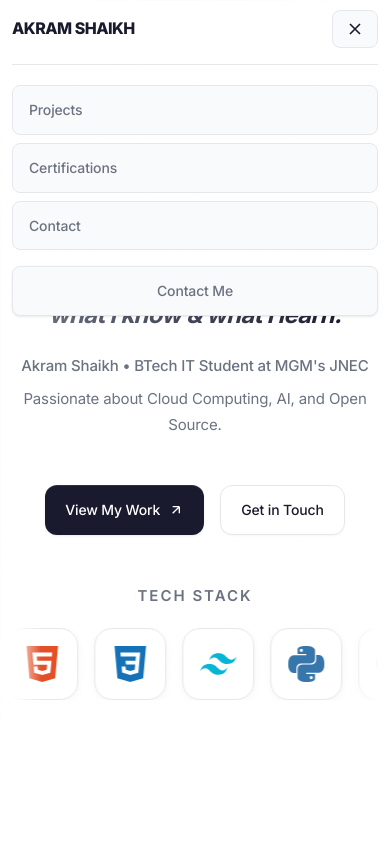
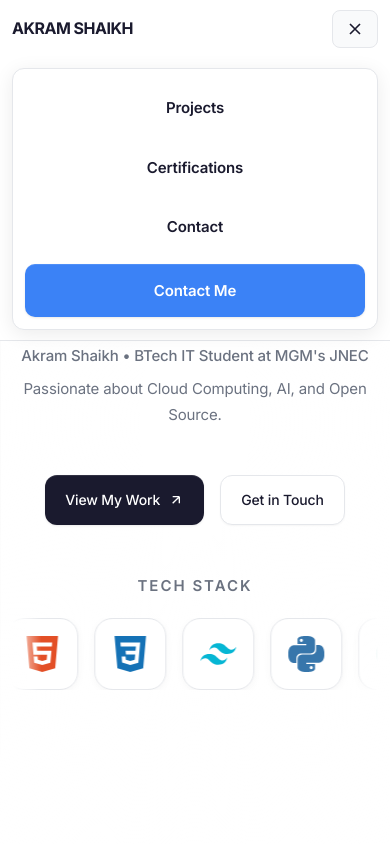
Before and after one commit to shaikhakramshakil/my-portfolio, a Next.js app: page / in a window 390 px wide. Both pictures are taken after a click on the button "Toggle menu". Shown: the top 844 px of the page. Built offline with nearby package versions, Linux system fonts and the light colour scheme.

Commit message:
Polish mobile menu with professional design and improved spacing

```diff
--- a/app/globals.css
+++ b/app/globals.css
@@ -697,6 +697,11 @@ h6 {
     font-size: 16px !important;
   }
 
+  /* Add spacing for fixed header */
+  section:first-of-type {
+    padding-top: 100px !important;
+  }
+
   /* Header logo */
   header a {
     font-size: 18px !important;
@@ -778,43 +783,61 @@ h6 {
 @media (max-width: 768px) {
   .mobile-menu {
     display: flex !important;
+    background: white !important;
+    border-radius: 12px !important;
+    border: 1px solid var(--border) !important;
+    padding: 12px !important;
+    box-shadow: 0 4px 20px rgba(0, 0, 0, 0.08) !important;
   }
 
   .mobile-menu a,
-  .mobile-menu button {
-    padding: 12px 16px !important;
+  .mobile-menu .btn-primary {
+    padding: 14px 18px !important;
     width: 100% !important;
-    text-align: left !important;
-    border-radius: 8px !important;
-    border: 1px solid var(--border) !important;
-    background: var(--muted) !important;
-    color: var(--secondary) !important;
+    text-align: center !important;
+    border-radius: 10px !important;
+    border: none !important;
+    color: var(--primary) !important;
     text-decoration: none !important;
-    font-size: 14px !important;
-    font-weight: 500 !important;
+    font-size: 15px !important;
+    font-weight: 600 !important;
     transition: all 0.2s !important;
     cursor: pointer !important;
+    background: transparent !important;
   }
 
-  .mobile-menu a:hover,
-  .mobile-menu button:hover {
+  .mobile-menu a:hover {
+    background: var(--muted) !important;
+  }
+
+  .mobile-menu .btn-primary {
     background: var(--accent) !important;
     color: white !important;
+    margin-top: 4px !important;
+  }
+
+  .mobile-menu .btn-primary:hover {
+    background: var(--primary) !important;
+    transform: translateY(-1px) !important;
   }
 }
 
 /* Header responsive sizing */
 @media (max-width: 768px) {
   header {
-    padding: 12px 0 !important;
+    padding: 16px 0 !important;
+    background: white !important;
+    border-bottom: 1px solid var(--border) !important;
+    backdrop-filter: none !important;
   }
 
   header .container {
-    padding: 0 16px !important;
+    padding: 0 20px !important;
   }
 
   header a[href="#"] {
-    font-size: 18px !important;
+    font-size: 19px !important;
+    font-weight: 700 !important;
   }
 }
 
--- a/components/Header.tsx
+++ b/components/Header.tsx
@@ -155,10 +155,8 @@ export default function Header() {
             style={{
               display: "none",
               flexDirection: "column",
-              gap: "8px",
-              padding: "20px 0",
-              marginTop: "16px",
-              borderTop: "1px solid var(--border)",
+              gap: "6px",
+              marginTop: "20px",
             }}
           >
             {navLinks.map((link) => (
```
